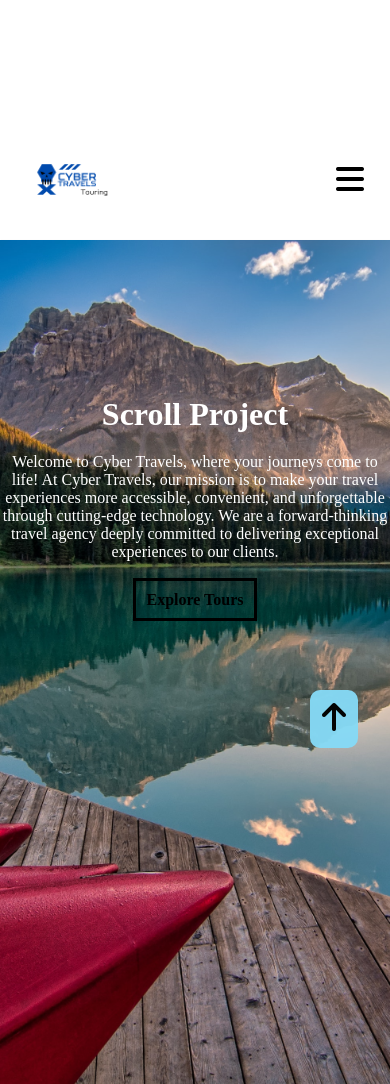
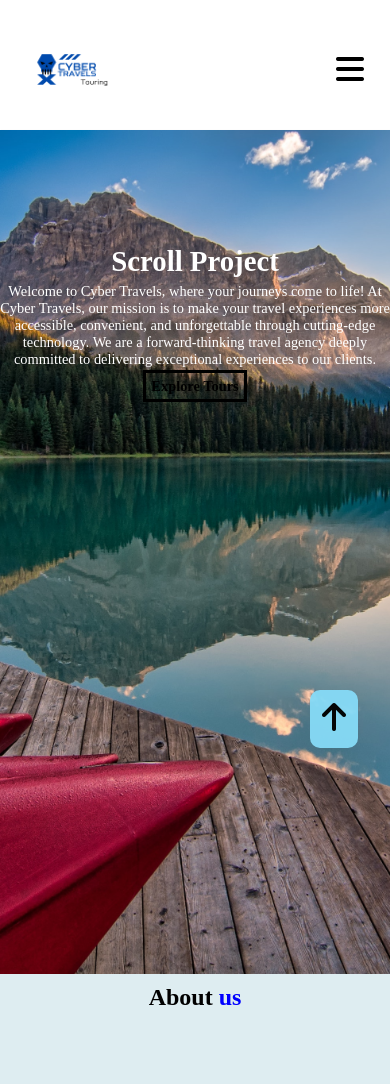
Before and after one commit to rogertbatista/scrolling_project, a plain HTML site: page index.html in a window 390 px wide. Shown: the top 1084 px of the page. Drawn offline with Linux system fonts and the light colour scheme; a web font is replaced by a local one.

Commit message:
Container fix

```diff
--- a/style.css
+++ b/style.css
@@ -30,7 +30,7 @@ html,body{
 }
 
 #home {
-    margin-top: 120px;
+    margin-top: 10px;
 }
 
 .nav-header img{
@@ -53,10 +53,6 @@ html,body{
     background-image: url('./img/mountains.jpg');
     background-size: cover;
     background-position: center;
-}
-
-.container h1{
-    margin-bottom: 20px;
 }
 
 .section{
@@ -164,6 +160,7 @@ footer{
         list-style: none;
         padding-left: 10px;
     }
+
     .scroll-link{
         text-decoration: none;
         color: #000;
@@ -173,12 +170,18 @@ footer{
     }
 
     .container{
-        padding-top: 40%;
+        padding-top: 8em;
         color: #fff;
+        font-size: .9em;
+    }
+
+    .container h1 {
+        margin-bottom: 5px;
     }
 
     .container p {
-        margin-bottom: 30px;
+        margin-bottom: 10px;
+        width: 100%;
     }
 
     .title {
@@ -188,7 +191,7 @@ footer{
 
     .btn-white {
         border: 3px solid var(--btnwhite-border);
-        padding: 10px;
+        padding: 5px;
         font-weight: bold;
     }
 }
@@ -237,6 +240,10 @@ footer{
         color: #fff;
     }
 
+    .container h1 {
+        margin-bottom: 20px;
+    }
+
     .container p {
         width: 50%;
         margin: auto;
```
